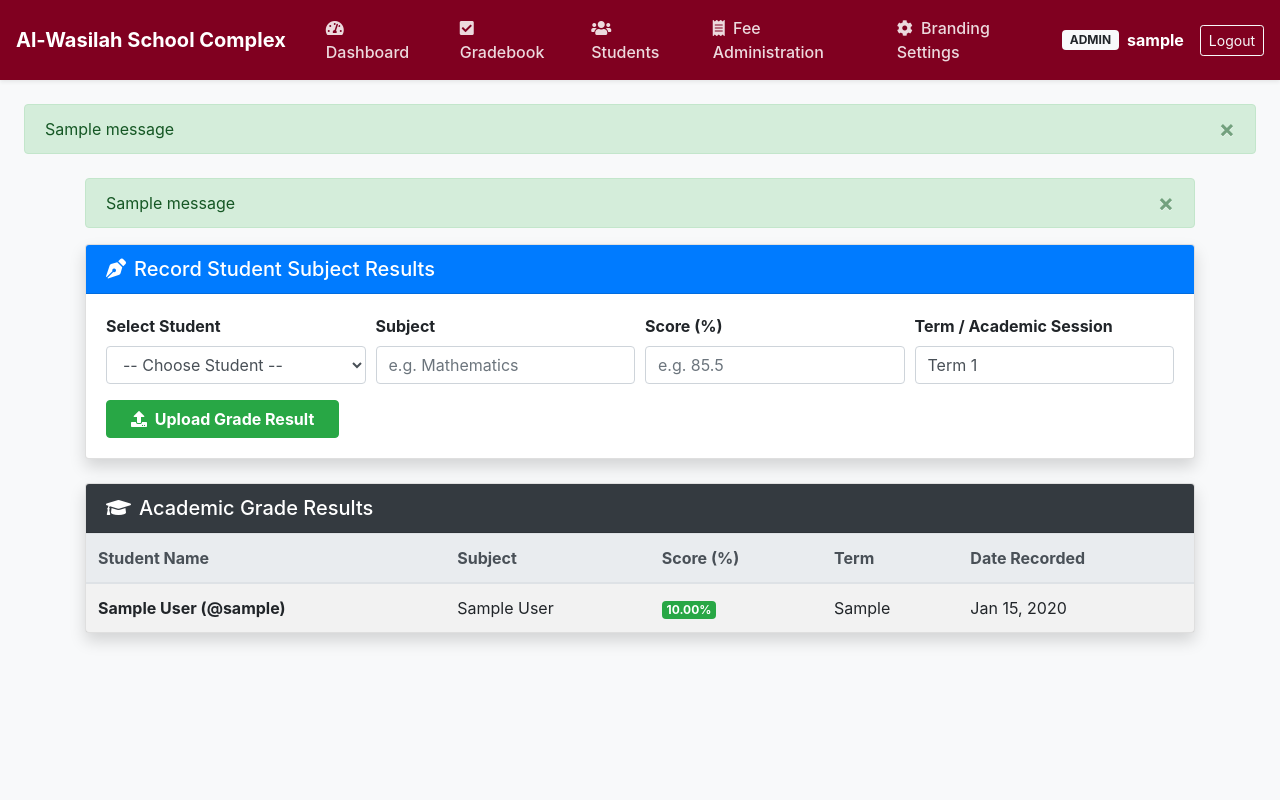
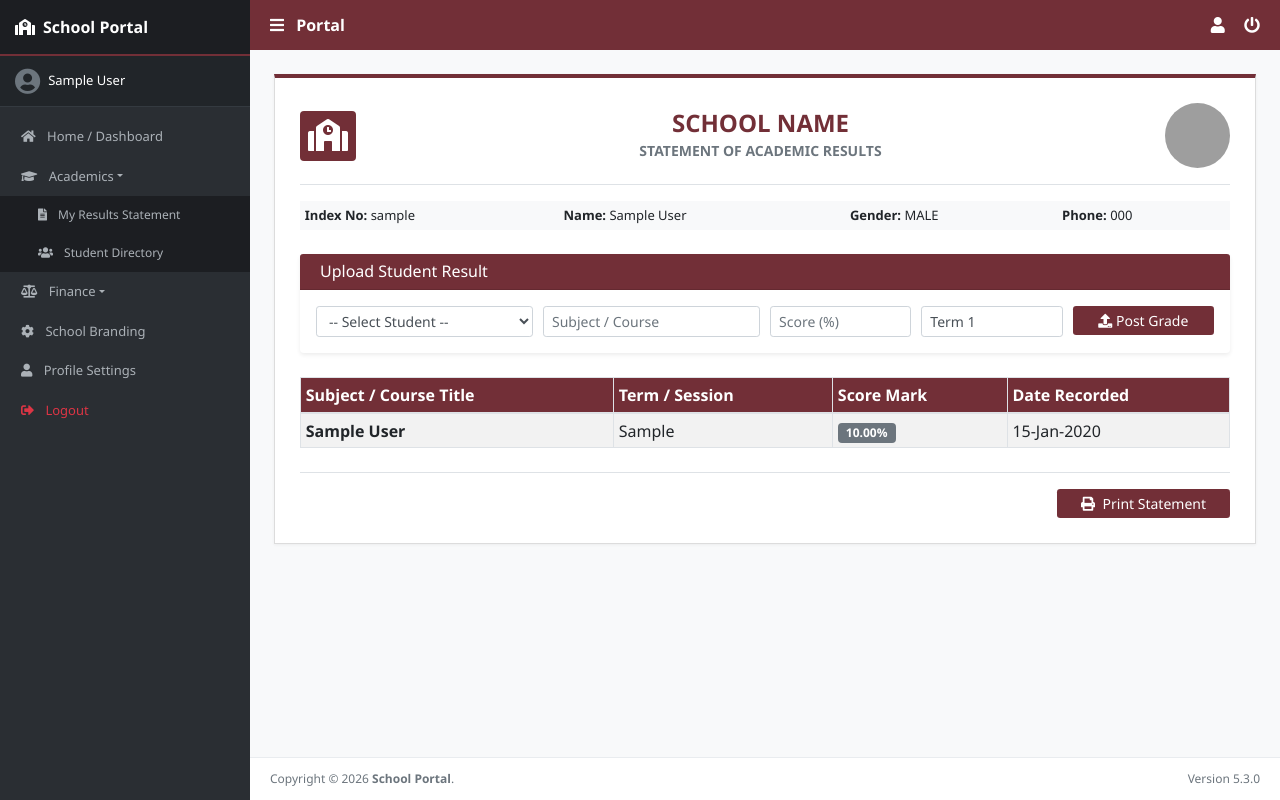
Before and after one commit to ahaqq861-sys/AL-WASILAH-SCHOOL-COMPLEX, a Django app: page /portal/grades/ in a window 1280 px wide. Run offline with Django 5.2, Linux system fonts and the light colour scheme; a user stored in the database is signed in; tables that the repository leaves empty hold one stand-in row (values such as "Sample post"); one stand-in notice (Sample message) is shown; grey boxes are pictures that could not be loaded.

Commit message:
Update portal UI theme to Wine and White using dynamic school branding name

```diff
--- a/portal/templates/portal/base.html
+++ b/portal/templates/portal/base.html
@@ -3,99 +3,109 @@
 <head>
   <meta charset="UTF-8">
   <meta name="viewport" content="width=device-width, initial-scale=1.0">
-    <title>{{ branding.school_name|default:"Al-Wasilah School Complex" }}</title>
+  <title>{{ branding.school_name|default:"School Portal" }}</title>
+  <link rel="stylesheet" href="https://cdn.jsdelivr.net/npm/bootstrap@4.6.2/dist/css/bootstrap.min.css">
+  <link rel="stylesheet" href="https://cdnjs.cloudflare.com/ajax/libs/font-awesome/5.15.4/css/all.min.css">
+  <style>
+    body { font-family: 'Segoe UI', Tahoma, Geneva, Verdana, sans-serif; background-color: #f8f9fa; margin: 0; }
+    #wrapper { display: flex; width: 100%; min-height: 100vh; }
 
-    <!-- Bootstrap 4.6 CSS -->
-    <link rel="stylesheet" href="https://cdn.jsdelivr.net/npm/bootstrap@4.6.2/dist/css/bootstrap.min.css">
-    <!-- FontAwesome Icons -->
-    <link rel="stylesheet" href="https://cdnjs.cloudflare.com/ajax/libs/font-awesome/5.15.4/css/all.min.css">
+    /* Sidebar Styling */
+    #sidebar { width: 250px; background: #2a2e33; color: #abb1b7; flex-shrink: 0; }
+    #sidebar .sidebar-brand { background: #1c1e22; padding: 15px; color: #fff; font-weight: bold; font-size: 16px; display: flex; align-items: center; border-bottom: 2px solid #722f37; }
+    #sidebar .user-profile-bar { padding: 12px 15px; background: #212529; color: #fff; font-size: 13px; display: flex; align-items: center; border-bottom: 1px solid #343a40; }
+    #sidebar ul.components { padding: 10px 0; list-style: none; margin: 0; }
+    #sidebar ul li a { padding: 10px 18px; font-size: 13px; color: #abb1b7; display: block; text-decoration: none; border-left: 3px solid transparent; }
+    #sidebar ul li a:hover { color: #fff; background: #343a40; }
+    #sidebar ul li.active > a { border-left-color: #722f37; background: #722f37; color: #fff; font-weight: bold; }
+    #sidebar .submenu { background: #1c1e22; list-style: none; padding-left: 0; }
+    #sidebar .submenu li a { padding-left: 35px; font-size: 12px; }
 
-    <style>
-        .navbar-custom {
-            background-color: {{ branding.primary_color|default:"#800020" }} !important;
-        }
-        .nav-link-custom {
-            color: rgba(255, 255, 255, 0.85) !important;
-            font-weight: 500;
-            padding: 0.5rem 1rem !important;
-            margin-right: 2px;
-            border-radius: 4px;
-        }
-        .nav-link-custom:hover {
-            color: #ffffff !important;
-            background-color: rgba(255, 255, 255, 0.15);
-        }
+    /* Top Navigation Header - Wine Theme */
+    #content { flex-grow: 1; display: flex; flex-direction: column; }
+    .top-navbar { background: #722f37; height: 50px; display: flex; align-items: center; justify-content: space-between; padding: 0 20px; color: #fff; }
+    .top-navbar a { color: #fff; text-decoration: none; margin-left: 15px; }
+
+    /* Paper Sheets and Custom Cards */
+    .paper-sheet { background: #fff; border: 1px solid #dcdcdc; border-top: 4px solid #722f37; padding: 25px; margin-bottom: 25px; box-shadow: 0 1px 3px rgba(0,0,0,0.05); }
+    .institution-header { text-align: center; color: #722f37; font-weight: bold; text-transform: uppercase; margin-bottom: 20px; }
+    .bg-wine { background-color: #722f37 !important; color: #ffffff !important; }
+    .btn-wine { background-color: #722f37; color: #ffffff; border: none; }
+    .btn-wine:hover { background-color: #5a242b; color: #ffffff; }
+
+    /* Footer */
+    footer { background: #fff; padding: 12px 20px; border-top: 1px solid #e9ecef; font-size: 12px; color: #6c757d; margin-top: auto; }
   </style>
 </head>
-<body class="bg-light">
+<body>
 
-    <!-- TOP NAVIGATION BAR -->
-    <nav class="navbar navbar-expand-lg navbar-dark navbar-custom shadow-sm mb-4">
-        <a class="navbar-brand font-weight-bold mr-4" href="/portal/">
-            {{ branding.school_name|default:"Al-Wasilah School Complex" }}
-        </a>
+<div id="wrapper">
+  <nav id="sidebar">
+    <div class="sidebar-brand">
+      {% if branding.logo %}
+        <img src="{{ branding.logo.url }}" alt="Logo" class="mr-2 rounded" style="height: 28px; width: 28px; object-fit: cover;">
+      {% else %}
+        <i class="fas fa-school mr-2"></i>
+      {% endif %}
+      <span class="text-truncate">{{ branding.school_name|default:"School Portal" }}</span>
+    </div>
+    {% if user.is_authenticated %}
+    <div class="user-profile-bar">
+      <i class="fas fa-user-circle fa-2x mr-2 text-secondary"></i>
+      <span class="text-truncate">{{ user.userprofile.first_name|default:user.username }} {{ user.userprofile.last_name|default:'' }}</span>
+    </div>
+    {% endif %}
 
-        <button class="navbar-toggler" type="button" data-toggle="collapse" data-target="#portalNavbar">
-            <span class="navbar-toggler-icon"></span>
-        </button>
+    <ul class="components">
+      <li class="{% if request.resolver_match.url_name == 'portal_dashboard' %}active{% endif %}">
+        <a href="{% url 'portal_dashboard' %}"><i class="fas fa-home mr-2"></i> Home / Dashboard</a>
+      </li>
+      <li>
+        <a href="#academicsSubmenu" data-toggle="collapse" class="dropdown-toggle"><i class="fas fa-graduation-cap mr-2"></i> Academics</a>
+        <ul class="collapse list-unstyled submenu {% if request.resolver_match.url_name == 'student_grades' or request.resolver_match.url_name == 'manage_students' %}show{% endif %}" id="academicsSubmenu">
+          <li><a href="{% url 'student_grades' %}"><i class="fas fa-file-alt mr-2"></i> My Results Statement</a></li>
+          <li><a href="{% url 'manage_students' %}"><i class="fas fa-users mr-2"></i> Student Directory</a></li>
+        </ul>
+      </li>
+      <li>
+        <a href="#financeSubmenu" data-toggle="collapse" class="dropdown-toggle"><i class="fas fa-balance-scale mr-2"></i> Finance</a>
+        <ul class="collapse list-unstyled submenu {% if request.resolver_match.url_name == 'fee_statement' %}show{% endif %}" id="financeSubmenu">
+          <li><a href="{% url 'fee_statement' %}"><i class="fas fa-receipt mr-2"></i> Student Ledger</a></li>
+        </ul>
+      </li>
+      {% if user.userprofile.role == 'admin' or user.userprofile.can_edit_branding %}
+      <li class="{% if request.resolver_match.url_name == 'branding_settings' %}active{% endif %}">
+        <a href="{% url 'branding_settings' %}"><i class="fas fa-cog mr-2"></i> School Branding</a>
+      </li>
+      {% endif %}
+      <li><a href="{% url 'manage_profile' %}"><i class="fas fa-user mr-2"></i> Profile Settings</a></li>
+      <li><a href="{% url 'portal_logout' %}" class="text-danger"><i class="fas fa-sign-out-alt mr-2"></i> Logout</a></li>
+    </ul>
+  </nav>
 
-        <div class="collapse navbar-collapse" id="portalNavbar">
-            <ul class="navbar-nav mr-auto">
-                <li class="nav-item">
-                    <a class="nav-link nav-link-custom" href="/portal/">
-                        <i class="fas fa-tachometer-alt mr-1"></i> Dashboard
-                    </a>
-                </li>
-                <li class="nav-item">
-                    <a class="nav-link nav-link-custom" href="/portal/grades/">
-                        <i class="fas fa-check-square mr-1"></i> Gradebook
-                    </a>
-                </li>
-                <li class="nav-item">
-                    <a class="nav-link nav-link-custom" href="/portal/students/">
-                        <i class="fas fa-users mr-1"></i> Students
-                    </a>
-                </li>
-                <li class="nav-item">
-                    <a class="nav-link nav-link-custom" href="/portal/fees/">
-                        <i class="fas fa-receipt mr-1"></i> Fee Administration
-                    </a>
-                </li>
-                <li class="nav-item">
-                    <a class="nav-link nav-link-custom" href="/portal/branding/">
-                        <i class="fas fa-cog mr-1"></i> Branding Settings
-                    </a>
-                </li>
-            </ul>
-
-            <div class="navbar-nav ml-auto align-items-center">
-                <span class="badge badge-light px-2 py-1 mr-2 text-uppercase">{{ role|default:"ADMIN" }}</span>
-                <span class="text-white font-weight-bold mr-3">{{ request.user.username }}</span>
-                <a class="btn btn-outline-light btn-sm" href="/portal/logout/">Logout</a>
+  <div id="content">
+    <div class="top-navbar">
+      <div><i class="fas fa-bars"></i> <span class="ml-2 font-weight-bold">Portal</span></div>
+      <div>
+        <a href="{% url 'manage_profile' %}"><i class="fas fa-user"></i></a>
+        <a href="{% url 'portal_logout' %}"><i class="fas fa-power-off"></i></a>
       </div>
     </div>
-    </nav>
 
-    <!-- MAIN PAGE CONTAINER -->
-    <div class="container-fluid px-4">
-        {% if messages %}
-            {% for message in messages %}
-                <div class="alert alert-{{ message.tags|default:'info' }} alert-dismissible fade show" role="alert">
-                    {{ message }}
-                    <button type="button" class="close" data-dismiss="alert" aria-label="Close">
-                        <span aria-hidden="true">&times;</span>
-                    </button>
-                </div>
-            {% endfor %}
-        {% endif %}
-
-        {% block content %}
-        {% endblock %}
+    <div class="container-fluid p-4">
+      {% block content %}{% endblock %}
     </div>
 
-    <!-- Bootstrap JS Dependencies -->
-    <script src="https://code.jquery.com/jquery-3.5.1.slim.min.js"></script>
+    <footer>
+      <div class="d-flex justify-content-between">
+        <span>Copyright &copy; 2026 <strong>{{ branding.school_name|default:"School Portal" }}</strong>.</span>
+        <span>Version 5.3.0</span>
+      </div>
+    </footer>
+  </div>
+</div>
+
+<script src="https://code.jquery.com/jquery-3.5.1.min.js"></script>
 <script src="https://cdn.jsdelivr.net/npm/bootstrap@4.6.2/dist/js/bootstrap.bundle.min.js"></script>
-
 </body>
 </html>
--- a/portal/templates/portal/grades.html
+++ b/portal/templates/portal/grades.html
@@ -1,92 +1,94 @@
 {% extends 'portal/base.html' %}
 {% block content %}
-<div class="container my-4">
-  {% if messages %}
-    {% for message in messages %}
-      <div class="alert alert-{{ message.tags }} alert-dismissible fade show">
-        {{ message }}
-        <button type="button" class="close" data-dismiss="alert">&times;</button>
-      </div>
-    {% endfor %}
+<div class="paper-sheet">
+  <div class="d-flex align-items-center justify-content-between mb-3 border-bottom pb-3">
+    {% if branding.logo %}
+      <img src="{{ branding.logo.url }}" alt="Logo" style="height: 65px; object-fit: contain;">
+    {% else %}
+      <div class="bg-wine text-white rounded p-2"><i class="fas fa-school fa-2x"></i></div>
     {% endif %}
 
+    <div class="institution-header m-0">
+      <h4 class="m-0 font-weight-bold">{{ branding.school_name|default:"School Name" }}</h4>
+      <small class="text-muted font-weight-bold">STATEMENT OF ACADEMIC RESULTS</small>
+    </div>
+
+    {% if user.userprofile.passport_photo %}
+      <img src="{{ user.userprofile.passport_photo.url }}" class="rounded-circle" style="width: 65px; height: 65px; object-fit: cover;">
+    {% else %}
+      <div class="bg-secondary text-white rounded-circle d-flex align-items-center justify-content-center" style="width: 65px; height: 65px;">
+        <i class="fas fa-user"></i>
+      </div>
+    {% endif %}
+  </div>
+
+  <table class="table table-sm table-borderless bg-light mb-4" style="font-size: 13px;">
+    <tr>
+      <td><strong>Index No:</strong> {{ user.username }}</td>
+      <td><strong>Name:</strong> {{ user.userprofile.first_name }} {{ user.userprofile.last_name }}</td>
+      <td><strong>Gender:</strong> {{ user.userprofile.sex|default:'-'|upper }}</td>
+      <td><strong>Phone:</strong> {{ user.userprofile.phone|default:'-' }}</td>
+    </tr>
+  </table>
+
   {% if role == 'admin' or role == 'teacher' %}
-  <!-- Teacher/Admin Grade Entry Form -->
-  <div class="card shadow mb-4">
-    <div class="card-header bg-primary text-white">
-      <h5 class="m-0"><i class="fas fa-pen-nib mr-2"></i>Record Student Subject Results</h5>
-    </div>
-    <div class="card-body">
+  <div class="card mb-4 border-0 shadow-sm">
+    <div class="card-header bg-wine text-white py-2"><h6 class="m-0">Upload Student Result</h6></div>
+    <div class="card-body p-3">
       <form method="POST">
         {% csrf_token %}
         <div class="form-row">
-          <div class="form-group col-md-3">
-            <label class="font-weight-bold">Select Student</label>
-            <select name="student_id" class="form-control" required>
-              <option value="">-- Choose Student --</option>
+          <div class="form-group col-md-3 m-0">
+            <select name="student_id" class="form-control form-control-sm" required>
+              <option value="">-- Select Student --</option>
               {% for s in students %}
                 <option value="{{ s.user.id }}">{{ s.first_name }} {{ s.last_name }} (@{{ s.user.username }})</option>
               {% endfor %}
             </select>
           </div>
-          <div class="form-group col-md-3">
-            <label class="font-weight-bold">Subject</label>
-            <input type="text" name="subject" class="form-control" required placeholder="e.g. Mathematics">
+          <div class="form-group col-md-3 m-0">
+            <input type="text" name="subject" class="form-control form-control-sm" placeholder="Subject / Course" required>
           </div>
-          <div class="form-group col-md-3">
-            <label class="font-weight-bold">Score (%)</label>
-            <input type="number" step="0.01" name="score" class="form-control" required placeholder="e.g. 85.5">
+          <div class="form-group col-md-2 m-0">
+            <input type="number" step="0.01" name="score" class="form-control form-control-sm" placeholder="Score (%)" required>
           </div>
-          <div class="form-group col-md-3">
-            <label class="font-weight-bold">Term / Academic Session</label>
-            <input type="text" name="term" class="form-control" value="Term 1" required>
+          <div class="form-group col-md-2 m-0">
+            <input type="text" name="term" class="form-control form-control-sm" value="Term 1" required>
+          </div>
+          <div class="form-group col-md-2 m-0">
+            <button type="submit" class="btn btn-sm btn-wine btn-block"><i class="fas fa-upload"></i> Post Grade</button>
           </div>
         </div>
-        <button type="submit" class="btn btn-success font-weight-bold px-4">
-          <i class="fas fa-upload mr-1"></i> Upload Grade Result
-        </button>
       </form>
     </div>
   </div>
   {% endif %}
 
-  <!-- Student Grade Results Table -->
-  <div class="card shadow">
-    <div class="card-header bg-dark text-white">
-      <h5 class="m-0"><i class="fas fa-graduation-cap mr-2"></i>Academic Grade Results</h5>
-    </div>
-    <div class="card-body p-0">
-      <div class="table-responsive">
-        <table class="table table-hover table-striped m-0">
-          <thead class="thead-light">
+  <table class="table table-sm table-striped table-bordered">
+    <thead class="bg-wine text-white">
       <tr>
-              {% if role in 'admin teacher' %}<th>Student Name</th>{% endif %}
-              <th>Subject</th>
-              <th>Score (%)</th>
-              <th>Term</th>
+        <th>Subject / Course Title</th>
+        <th>Term / Session</th>
+        <th>Score Mark</th>
         <th>Date Recorded</th>
       </tr>
     </thead>
     <tbody>
       {% for g in grades %}
       <tr>
-              {% if role in 'admin teacher' %}
-                <td class="font-weight-bold">{{ g.student.userprofile.first_name }} {{ g.student.userprofile.last_name }} (@{{ g.student.username }})</td>
-              {% endif %}
-              <td>{{ g.subject }}</td>
-              <td><span class="badge badge-success font-weight-bold">{{ g.score }}%</span></td>
+        <td class="font-weight-bold">{{ g.subject }}</td>
         <td>{{ g.term }}</td>
-              <td>{{ g.date_recorded|date:'M d, Y' }}</td>
+        <td><span class="badge badge-secondary py-1 px-2">{{ g.score }}%</span></td>
+        <td>{{ g.date_recorded|date:'d-M-Y' }}</td>
       </tr>
       {% empty %}
-            <tr>
-              <td colspan="5" class="text-center py-4 text-muted">No academic grades recorded.</td>
-            </tr>
+      <tr><td colspan="4" class="text-center py-3 text-muted">No course results uploaded yet.</td></tr>
       {% endfor %}
     </tbody>
   </table>
-      </div>
-    </div>
+
+  <div class="mt-4 pt-3 border-top text-right">
+    <button onclick="window.print()" class="btn btn-sm btn-wine px-4"><i class="fas fa-print mr-1"></i> Print Statement</button>
   </div>
 </div>
 {% endblock %}
```
Also changed, not shown: portal/templates/portal/fees.html (+37 -49 lines). Lines whose indentation alone changed are shown as unchanged.
